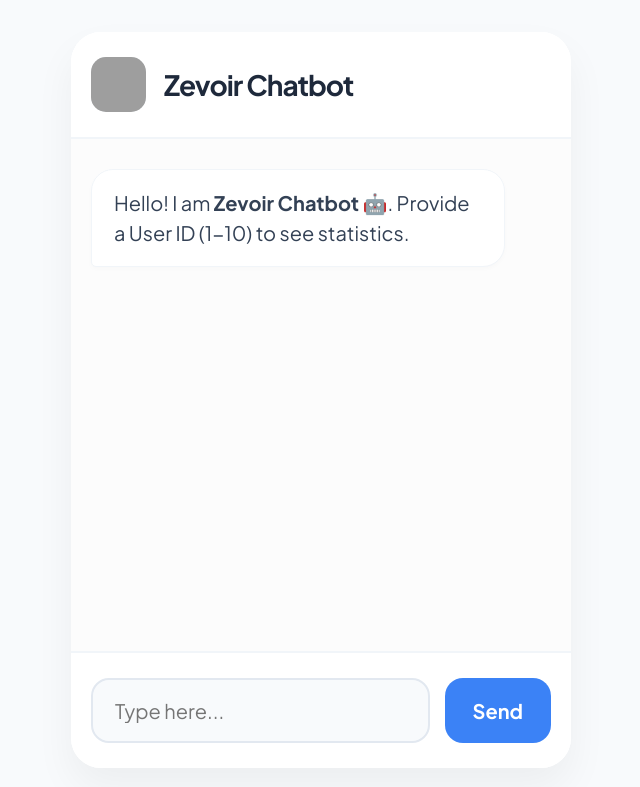
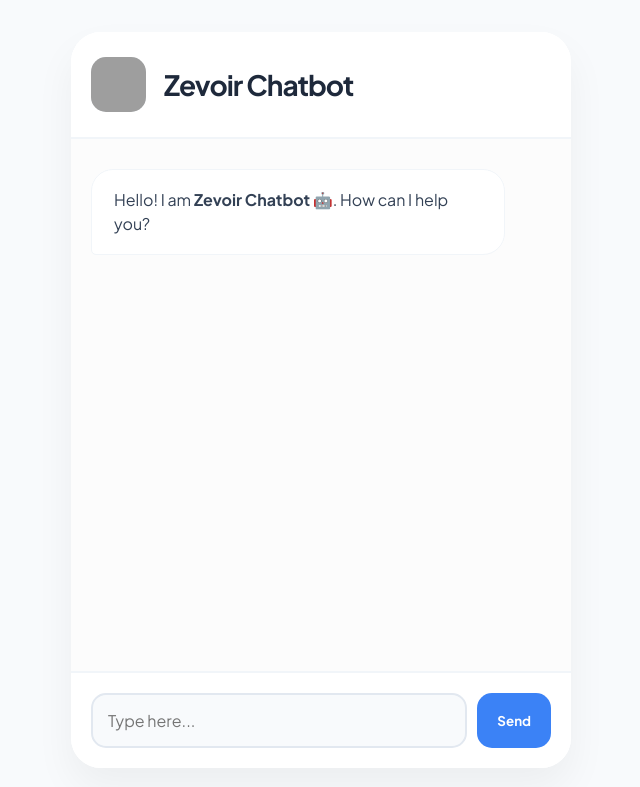
Before and after one commit to saniyask844-droid/my_chatbot, a Flask app: page / in a window 1280 px wide. Shown: the top 787 px of the page, without its empty margins (319-959 px from the left). Run offline with Flask 3, Linux system fonts and the light colour scheme; grey boxes are pictures that could not be loaded.

Commit message:
Update index.html

```diff
--- a/templates/index.html
+++ b/templates/index.html
@@ -2,123 +2,71 @@
 <html lang="en">
 <head>
     <meta charset="UTF-8">
-    <meta name="viewport" content="width=device-width, initial-scale=1.0, maximum-scale=1.0, user-scalable=0">
+    <meta name="viewport" content="width=device-width, initial-scale=1.0, maximum-scale=1.0, user-scalable=no">
     <title>Zevoir Chatbot</title>
     <link href="https://fonts.googleapis.com/css2?family=Plus+Jakarta+Sans:wght@400;600;700&display=swap" rel="stylesheet">
     <style>
-        * { box-sizing: border-box; margin: 0; padding: 0; font-family: 'Plus Jakarta Sans', sans-serif; }
+        * { box-sizing: border-box; margin: 0; padding: 0; font-family: 'Plus Jakarta Sans', sans-serif; touch-action: manipulation; }
 
-        body {
-            background: #f8fafc;
-            height: 100vh;
-            height: -webkit-fill-available;
-            display: flex;
-            justify-content: center;
-            align-items: center;
-            overflow: hidden;
-            position: fixed;
-            width: 100%;
-        }
+        body { background: #f8fafc; height: 100vh; display: flex; justify-content: center; align-items: center; overflow: hidden; position: fixed; width: 100%; }
 
-        #chat-container {
-            width: 100%;
-            max-width: 500px; /* Width konchem penchanu */
-            height: 100vh;
-            background: white;
-            display: flex;
-            flex-direction: column;
-            box-shadow: 0 20px 40px rgba(0, 0, 0, 0.05);
-            overflow: hidden;
-        }
+        #chat-container { width: 100%; max-width: 500px; height: 100vh; background: white; display: flex; flex-direction: column; box-shadow: 0 20px 40px rgba(0, 0, 0, 0.05); overflow: hidden; }
+        @media (min-width: 481px) { #chat-container { height: 92vh; border-radius: 30px; } }
 
-        @media (min-width: 481px) {
-            #chat-container { height: 92vh; border-radius: 30px; }
-        }
-
-        /* Header - Extra Large */
-        #header { padding: 25px 20px; border-bottom: 2px solid #f1f5f9; display: flex; align-items: center; gap: 18px; background: #ffffff; z-index: 10; }
-
-        .z-logo { width: 55px; height: 55px; border-radius: 15px; overflow: hidden; background: #f1f5f9; flex-shrink: 0; }
+        #header { padding: 25px 20px; border-bottom: 2px solid #f1f5f9; display: flex; align-items: center; gap: 18px; background: white; }
+        .z-logo { width: 55px; height: 55px; border-radius: 15px; overflow: hidden; background: #f1f5f9; }
         .z-logo img { width: 100%; height: 100%; object-fit: cover; }
-
-        /* Title size 28px */
         #header p { font-weight: 800; font-size: 28px; color: #1e293b; letter-spacing: -1px; }
 
         #chat-box { flex: 1; padding: 30px 20px; overflow-y: auto; display: flex; flex-direction: column; gap: 22px; background: #fcfcfc; }
 
-        /* Message font size 20px */
-        .message {
-            padding: 18px 22px; border-radius: 22px; font-size: 20px; max-width: 90%; line-height: 1.5;
-            word-wrap: break-word; word-break: break-word; white-space: pre-wrap;
-            box-shadow: 0 2px 5px rgba(0,0,0,0.02);
-        }
-
+        .message { padding: 18px 22px; border-radius: 22px; font-size: 16px; max-width: 90%; line-height: 1.5; word-wrap: break-word; position: relative; }
         .user-msg { align-self: flex-end; background: #3b82f6; color: white; border-bottom-right-radius: 5px; }
         .bot-msg { align-self: flex-start; background: #ffffff; color: #334155; border: 1.5px solid #f1f5f9; border-bottom-left-radius: 5px; }
 
-        /* Input Area - Bold & Large */
-        #input-area {
-            padding: 25px 20px;
-            display: flex;
-            gap: 15px;
-            border-top: 2px solid #f1f5f9;
-            background: white;
-            padding-bottom: calc(25px + env(safe-area-inset-bottom));
+        /* --- 2. LOADING DOTS ANIMATION (Kachitanga pani chestundi) --- */
+        .typing-container { display: flex; gap: 6px; padding: 8px 0; align-items: center; min-height: 20px; }
+        .dot { width: 10px; height: 10px; background: #3b82f6; border-radius: 50%; animation: bounce 1.4s infinite ease-in-out; }
+        .dot:nth-child(2) { animation-delay: 0.2s; }
+        .dot:nth-child(3) { animation-delay: 0.4s; }
+
+        @keyframes bounce {
+            0%, 80%, 100% { transform: scale(0.3); opacity: 0.3; }
+            40% { transform: scale(1); opacity: 1; }
         }
 
-        #user-input {
-            flex: 1;
-            border: 2px solid #e2e8f0;
-            border-radius: 18px;
-            padding: 18px 22px;
-            outline: none;
-            font-size: 20px;
-            font-weight: 500;
-            background: #f8fafc;
-            transition: 0.3s;
-        }
-        #user-input:focus { border-color: #3b82f6; background: white; }
-
-        #send-btn {
-            background: #3b82f6;
-            color: white;
-            border: none;
-            padding: 0 28px;
-            border-radius: 18px;
-            font-weight: 700;
-            cursor: pointer;
-            font-size: 20px;
-        }
-
-        .typing span { width: 10px; height: 10px; background: #3b82f6; margin: 0 3px; }
+        #input-area { padding: 20px; display: flex; gap: 10px; border-top: 2px solid #f1f5f9; background: white; }
+        #user-input { flex: 1; border: 2px solid #e2e8f0; border-radius: 15px; padding: 15px; outline: none; font-size: 16px; background: #f8fafc; }
+        #send-btn { background: #3b82f6; color: white; border: none; padding: 0 20px; border-radius: 15px; font-weight: 700; cursor: pointer; }
     </style>
 </head>
 <body>
     <div id="chat-container">
         <div id="header">
-            <div class="z-logo">
-                <img src="https://cdn-icons-png.flaticon.com/512/4712/4712035.png" alt="Zevoir Logo">
-            </div>
+            <div class="z-logo"><img src="https://cdn-icons-png.flaticon.com/512/4712/4712035.png"></div>
             <p>Zevoir Chatbot</p>
         </div>
         <div id="chat-box"></div>
-        <div id="input-area">
-            <input type="text" id="user-input" placeholder="Type here..." maxlength="250" autocomplete="off">
-            <button id="send-btn">Send</button>
-        </div>
+        <form id="chat-form" style="display:contents;">
+            <div id="input-area">
+                <input type="text" id="user-input" placeholder="Type here..." autocomplete="off">
+                <button type="submit" id="send-btn">Send</button>
+            </div>
+        </form>
     </div>
 
     <script>
         const chatBox = document.getElementById('chat-box');
         const userInput = document.getElementById('user-input');
-        const sendBtn = document.getElementById('send-btn');
+        const chatForm = document.getElementById('chat-form');
 
+        // Welcome Message
         window.onload = () => {
-            const savedChat = JSON.parse(sessionStorage.getItem('zevoir_session_chat')) || [];
-            if (savedChat.length === 0) {
-                addMessage("Hello! I am <b>Zevoir Chatbot</b> 🤖. Provide a User ID (1-10) to see statistics.", "bot-msg", false);
+            const saved = JSON.parse(localStorage.getItem('zevoir_history')) || [];
+            if(saved.length === 0) {
+                addMessage("Hello! I am <b>Zevoir Chatbot</b> 🤖. How can I help you?", "bot-msg");
             } else {
-                savedChat.forEach(item => addMessage(item.text, item.type, false));
+                saved.forEach(m => addMessage(m.text, m.type, false));
             }
         };
 
@@ -128,39 +76,60 @@
             div.innerHTML = text;
             chatBox.appendChild(div);
             chatBox.scrollTop = chatBox.scrollHeight;
-            if (save) {
-                const savedChat = JSON.parse(sessionStorage.getItem('zevoir_session_chat')) || [];
-                savedChat.push({ text, type });
-                sessionStorage.setItem('zevoir_session_chat', JSON.stringify(savedChat));
+            if(save) {
+                let history = JSON.parse(localStorage.getItem('zevoir_history')) || [];
+                history.push({text, type});
+                localStorage.setItem('zevoir_history', JSON.stringify(history));
             }
         }
 
-        async function handleSend() {
+        // 4. Send Logic with 2 Seconds Loading
+        chatForm.onsubmit = async (e) => {
+            e.preventDefault(); // Prevents page reload
             const msg = userInput.value.trim();
             if (!msg) return;
+
             addMessage(msg, "user-msg");
             userInput.value = "";
-            const loading = document.createElement('div');
-            loading.className = "message bot-msg";
-            loading.innerHTML = `<div class="typing"><span></span><span></span><span></span></div>`;
-            chatBox.appendChild(loading);
+            userInput.disabled = true;
+
+            // Show Loading dots
+            const loadingMsg = document.createElement('div');
+            loadingMsg.className = "message bot-msg";
+            loadingMsg.id = "active-loading";
+            loadingMsg.innerHTML = `<div class="typing-container"><div class="dot"></div><div class="dot"></div><div class="dot"></div></div>`;
+            chatBox.appendChild(loadingMsg);
             chatBox.scrollTop = chatBox.scrollHeight;
+
+            const delay = ms => new Promise(res => setTimeout(res, ms));
+
             try {
-                const response = await fetch('/get_response', {
-                    method: 'POST',
-                    headers: {'Content-Type': 'application/json'},
-                    body: JSON.stringify({message: msg})
-                });
+                // Waits for both: Fetch and 2 seconds timer
+                const [response] = await Promise.all([
+                    fetch('/get_response', {
+                        method: 'POST',
+                        headers: {'Content-Type': 'application/json'},
+                        body: JSON.stringify({message: msg})
+                    }),
+                    delay(2000)
+                ]);
+
                 const data = await response.json();
-                chatBox.removeChild(loading);
+
+                // Remove dots and show response
+                const loader = document.getElementById('active-loading');
+                if(loader) loader.remove();
                 addMessage(data.response, "bot-msg");
-            } catch (e) {
-                chatBox.removeChild(loading);
+
+            } catch (err) {
+                const loader = document.getElementById('active-loading');
+                if(loader) loader.remove();
                 addMessage("<b>Error:</b> Server issues. ⚠️", "bot-msg");
+            } finally {
+                userInput.disabled = false;
+                userInput.focus();
             }
-        }
-        sendBtn.onclick = handleSend;
-        userInput.addEventListener("keypress", (e) => { if (e.key === "Enter") handleSend(); });
+        };
     </script>
 </body>
 </html>
```
